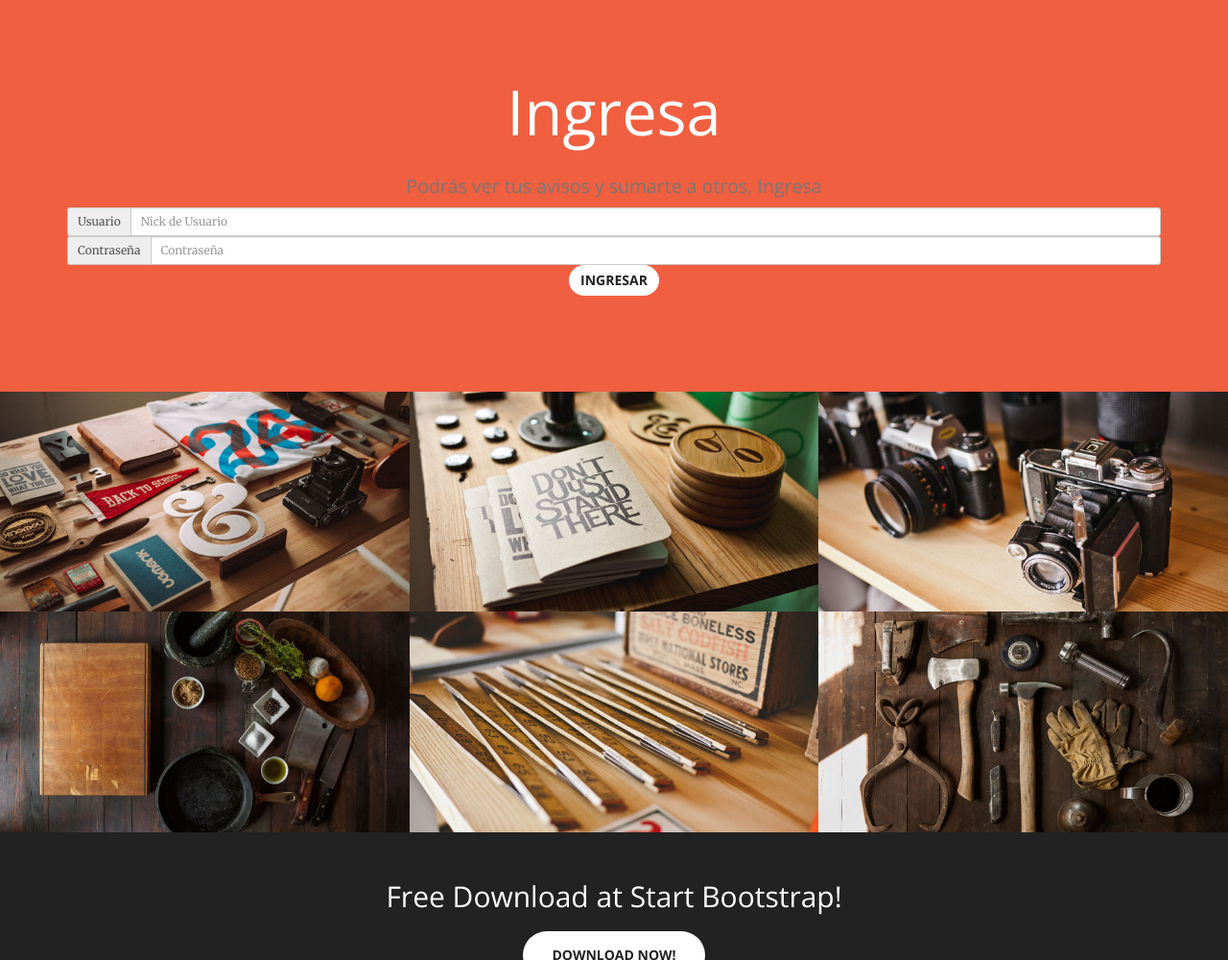
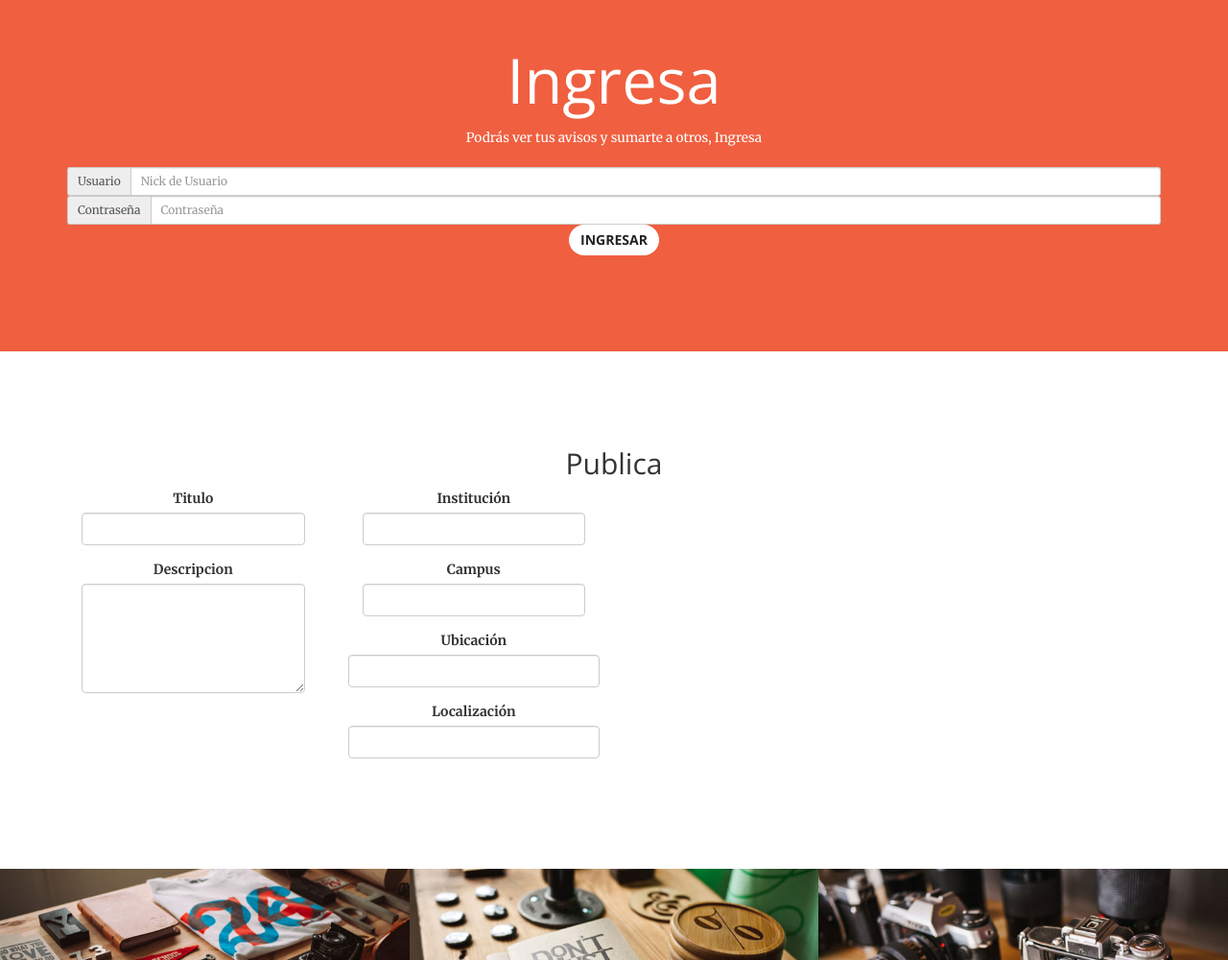
Before and after one commit to JuanPabloRoa/AngularControladores, a website: page taller-angular-master/app/index.html in a window 1280 px wide. Shown: the part 1800-2800 px from the top of the page at 96% size. Drawn offline with nearby package versions, Linux system fonts and the light colour scheme; files that its build step writes are made by us from their sources; files whose address does not match are found by name.

Commit message:
campos de publicacion

```diff
--- a/taller-angular-master/app/index.html
+++ b/taller-angular-master/app/index.html
@@ -85,7 +85,7 @@
                 <h1>ANDA</h1>
                 <hr>
                 <p>¿Falta una rampa?, ¿No puedes ir a clases por falta de acceso?. Anda es una plataforma web para la denuncia de problemas de accesibilidad para personas con capacidades diferentes en instituciones de educación superior</p>
-                <a href="#info" class="btn btn-primary btn-xl page-scroll">Saber más</a>
+                <a href="#info" class="btn btn-primary">Saber más</a>
             </div>
         </div>
         </header> <!-- bien aca-->
@@ -95,9 +95,8 @@
             <div class="row">
                 <div class="col-lg-8 col-lg-offset-2 text-center">
                     <h2 class="section-heading">Tenemos lo que necesitas</h2>
-                    <hr class="light">
                     <p class="text-faded">Te orientamos para saber tus derechos ve a la sección de ayuda, avisanos</p>
-                    <a href="#" class="btn btn-default btn-xl">Ayuda</a>
+                    <a href="#ayuda" class="btn btn-default btn-xl wow tada">Ayuda</a>
                 </div>
             </div>
         </div>
@@ -206,7 +205,7 @@
 
         </div>
         <center>
-        <button ng-click="MetodoRegistro()" class="btn btn-default"> Registrar </button>
+        <button ng-click="MetodoRegistro()" class="btn btn-primary"> Registrar </button>
         </center>
     </div>
 
@@ -223,10 +222,11 @@
             <div class="container">
 
 
+
                 <center>
 
                     <h1>Ingresa </h1>
-                     <h2><small>Podrás ver tus avisos y sumarte a otros, Ingresa</small></h2>
+                     <p><small>Podrás ver tus avisos y sumarte a otros, Ingresa</small></p>
                     <div class="input-group input-group-sm">
                          <span class="input-group-addon">Usuario     </span>
                          <input type="text"  ng-model="Usuario.nick" class="form-control" placeholder="Nick de Usuario">
@@ -237,13 +237,74 @@
                     </div>
                 </center>
 
-        <center>
+                <center>
             <button ng-click="MetodoLogin()" class="btn btn-default"> Ingresar </button>
              </center>
         </div>
 
         </body>
     </section>
+
+
+     <!--Aqui comienza la funcion de subir un aviso-->
+
+
+  <section id="Publica">
+     <center>
+
+       <body>
+        <body bgcolor="black">
+
+        <div class="container">
+            <div class="row">
+                <h2 class="section-heading">Publica</h2>
+                <div class="col-lg-3 col-md-6 text-center">
+                    <div class="col-lg-12 text-center">
+                        <div class="form-group">
+                        <label for="usr">Titulo</label>
+                        <input type="text" class="form-control" id="usr">
+                        </div>
+                        <div class="form-group">
+                        <label for="pwd">Descripcion</label>
+                        <textarea class="form-control" rows="5" id="comment"></textarea>
+                        </div>
+                    </div>
+                </div>
+                    <div class="col-lg-3 col-md-6 text-center">
+                    <div class="col-lg-12 text-center">
+                        <div class="form-group">
+                        <label for="usr">Institución</label>
+                        <input type="text" class="form-control" id="Institucion">
+                        </div>
+                        <div class="form-group">
+                        <label for="pwd">Campus</label>
+                        <input type="text" class="form-control" id="Campus">
+                        </div>
+                        </div>
+                        <div class="form-group">
+                        <label for="pwd">Ubicación</label>
+                        <input type="text" class="form-control" id="Ubi">
+                        </div>
+                        <div class="form-group">
+                        <label for="pwd">Localización</label>
+                        <input type="text" class="form-control" id="localizacion">
+                        </div>
+                    </div>
+                </div>
+            </div>
+        </div>
+
+
+        </body>
+    </center>
+        </section> <!-- ien aca-->
+
+
+         <!--Aqui se termina la seccion de subir aviso -->
+
+
+
+
 
 
 
```
